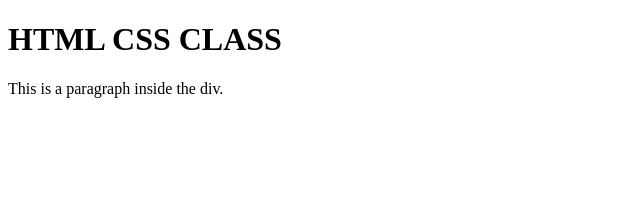
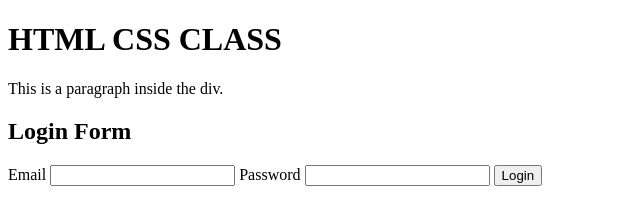
Before and after one commit to KelvinMuriithi/html-css-js-class, a plain HTML site: page index.html in a window 1280 px wide. Shown: the whole page, without its empty margins (0-640 px from the left). Drawn offline with Linux system fonts and the light colour scheme.

Commit message:
Added html form

```diff
--- a/index.html
+++ b/index.html
@@ -11,7 +11,15 @@
     <div>
         <p>This is a paragraph inside the div.</p>
     </div>
+    <h2>Login Form</h2>
+    <form action="">
+        <label for="">Email</label>
+        <input type="text" name="email" id="email">
 
+        <label for="password">Password</label>
+        <input type="password" name="password" id="password">
 
+        <button type="submit">Login</button>
+    </form>
 </body>
 </html>
```
